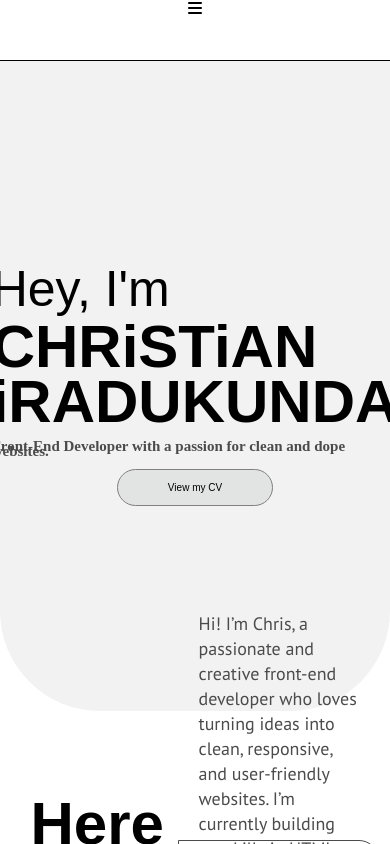
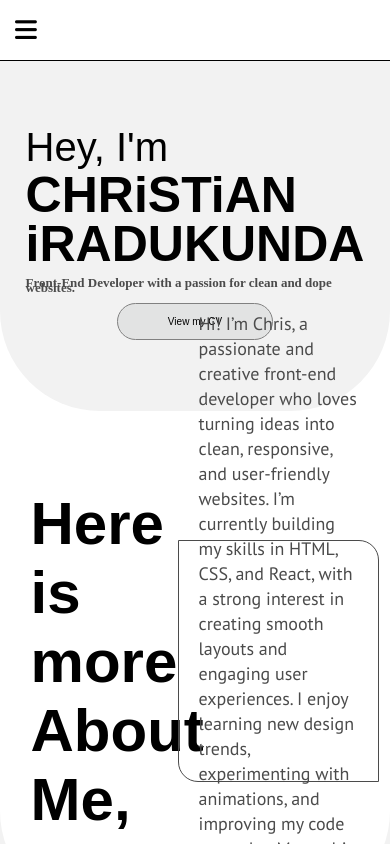
Before and after one commit to chriskunda/Portfolio, a React (Vite) app in the folder My-portfolio/: page / in a window 390 px wide. Shown: the top 844 px of the page. Built offline with nearby package versions, Linux system fonts and the light colour scheme; a web font is replaced by a local one.

Commit message:
body done

```diff
--- a/My-portfolio/src/Components/Body1.css
+++ b/My-portfolio/src/Components/Body1.css
@@ -92,6 +92,7 @@ html{
         flex-direction: column;
         justify-content: center;
         align-items: center;
+        height: 350px;
     }
     .foto{
         display: none;
@@ -102,8 +103,15 @@ html{
         align-items: center;
         margin-right: 0;
     }
+    .he{
+        font-size: 40px;
+    }
+    .head1,.head2{
+        font-size: 50px;
+    }
+
     .names-introduction>p{
-        font-size: 15px;
+        font-size: 13px;
     }
     .but{
         width: 100%;
--- a/My-portfolio/src/Components/Nav.css
+++ b/My-portfolio/src/Components/Nav.css
@@ -38,13 +38,24 @@ a:hover{
 @media (max-width: 500px){
     nav{
         height: 60px;
+        display: flex;
+        flex-direction: row;
+        justify-content: space-between;
     }
 
     .chris{
     display: flex;
+    flex-direction: column;
+    justify-content: center;
+    align-items: start;
     }
 
     .links{
         display: none;
     }
+
+    .burger-icon{
+        font-size: 25px;
+        margin-left: 15px;
+    }
 }
--- a/My-portfolio/src/Components/Nav.jsx
+++ b/My-portfolio/src/Components/Nav.jsx
@@ -8,7 +8,7 @@ function Nav() {
 
   <nav>
     <div className="chris">
-     <i className="fa-solid fa-bars"></i>
+     <i className="fa-solid fa-bars burger-icon"></i>
     </div>
     <div className="links">
       <a href="#body">Home</a>
```
